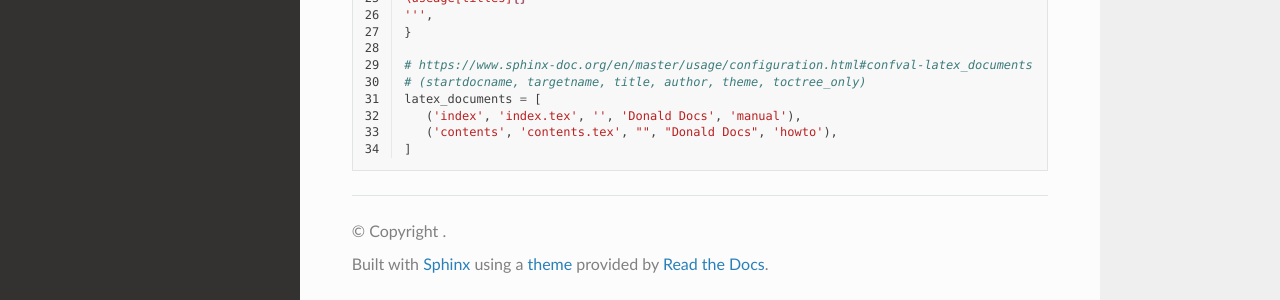
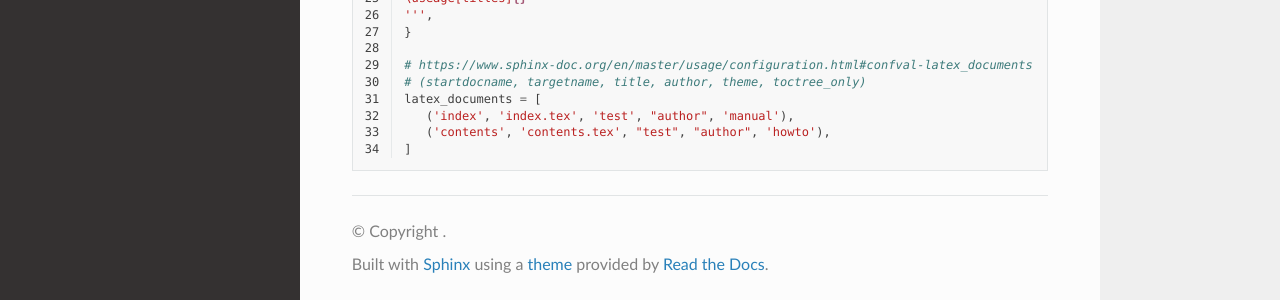
Before and after one commit to readthedocs/test-builds, a Sphinx documentation site: the page built from docs/conf.rst, in a window 1280 px wide. Shown: the part 586-886 px from the top of the page. Built offline with Sphinx 7.4.7 and the Read the Docs theme 2.0.0, drawn with Linux system fonts in a browser that asks for light colours.

Commit message:
Try without an empty string as title despite docs say " Can be empty to use the title of the startdoc document."

```diff
--- a/docs/conf.py
+++ b/docs/conf.py
@@ -29,6 +29,6 @@ latex_elements = {
 # https://www.sphinx-doc.org/en/master/usage/configuration.html#confval-latex_documents
 # (startdocname, targetname, title, author, theme, toctree_only)
 latex_documents = [
-   ('index', 'index.tex', '', 'Donald Docs', 'manual'),
-   ('contents', 'contents.tex', "", "Donald Docs", 'howto'),
+   ('index', 'index.tex', 'test', "author", 'manual'),
+   ('contents', 'contents.tex', "test", "author", 'howto'),
 ]
```
